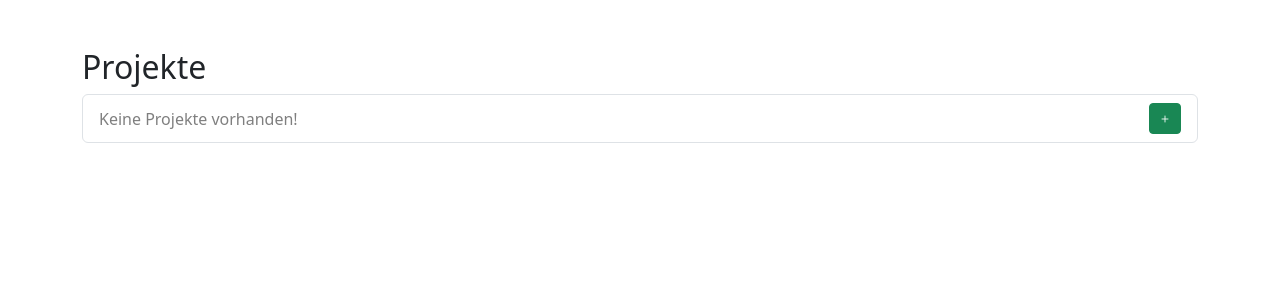
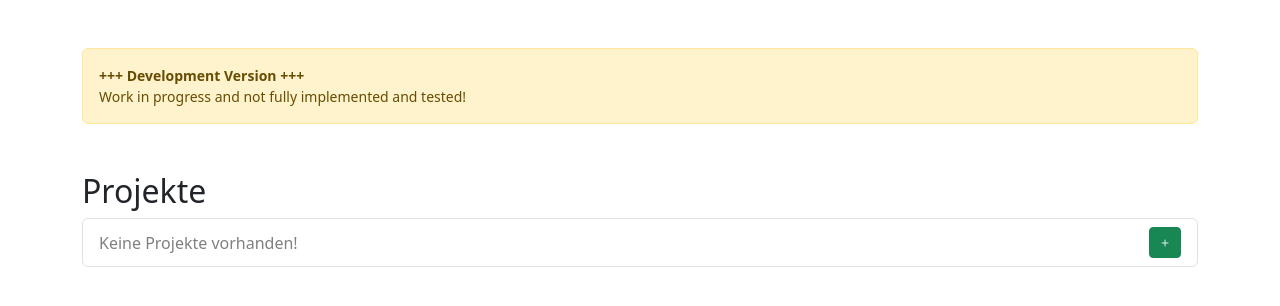
Before and after one commit to tigion/htwd-project-se-team-management, a Django app: page /projects/ in a window 1280 px wide. Shown: the part 73-379 px from the top of the page. Run offline with Django 4.2, Linux system fonts and the light colour scheme; the visitor is signed in with stand-in values (Sample User, id 1); data comes from the database, SQL or seed files in the repository; data that the repository does not hold is empty; some libraries are stand-ins or nearby versions.

Commit message:
feat: show development notes

```diff
--- a/src/backend/templates/base.html
+++ b/src/backend/templates/base.html
@@ -109,6 +109,7 @@
 
   {% if user.is_superuser %}
     {#% include "notes-development.inc.html" %#}
+    {% include "notes-development.inc.html" %}
   {% endif %}
 
   <div class="container my-5">
--- a/src/backend/templates/notes-development.inc.html
+++ b/src/backend/templates/notes-development.inc.html
@@ -1,8 +1,12 @@
-  <div class="container my-5">
-    <div class="alert alert-warning small" role="alert">
-      TODO:
-      <ul class="mb-0">
-        <li>...</li>
-      </ul>
-    </div>
+<div class="container my-5">
+  <div class="alert alert-warning small" role="alert">
+    <!-- <p> -->
+    <strong>+++ Development Version +++</strong><br />
+    Work in progress and not fully implemented and tested!
+    <!-- </p> -->
+    <!-- <ul class="mb-0"> -->
+    <!--   <li><i class="bi bi-square"></i> ...</li> -->
+    <!--   <li><i class="bi bi-check-square"></i> ...</li> -->
+    <!-- </ul> -->
   </div>
+</div>
```
